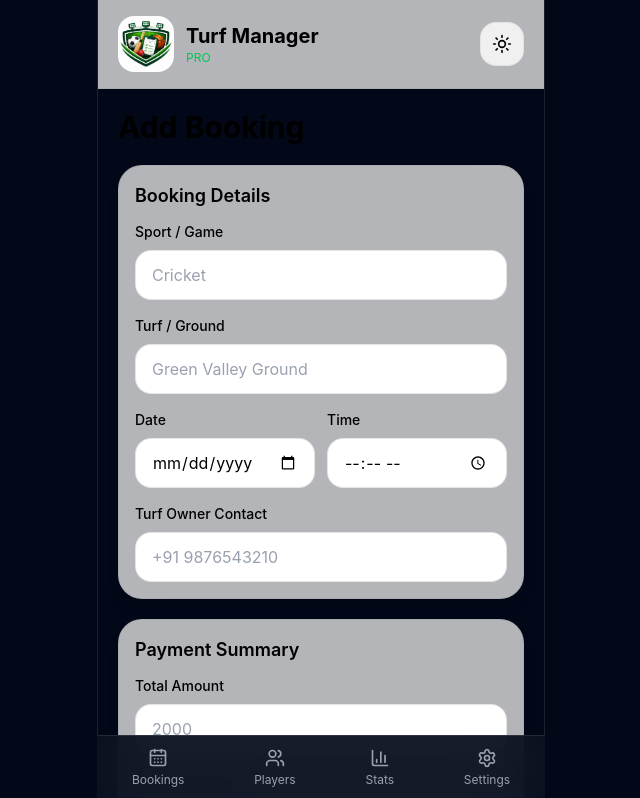
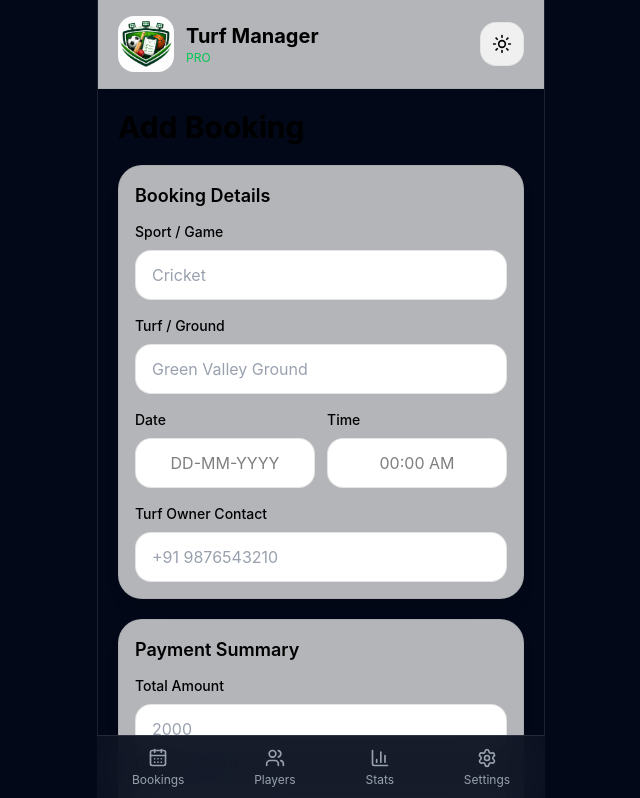
Before and after one commit to SwastikOP14/turf-manager-pro, a React (Vite) app: page /add-booking in a window 1280 px wide. Shown: the top 798 px of the page, without its empty margins (319-959 px from the left). Built offline with nearby package versions, Linux system fonts and the light colour scheme.

Commit message:
Updated project

```diff
--- a/package.json
+++ b/package.json
@@ -13,6 +13,7 @@
     "@tailwindcss/vite": "^4.3.0",
     "lucide-react": "^1.16.0",
     "react": "^19.2.6",
+    "react-datepicker": "^9.1.0",
     "react-dom": "^19.2.6",
     "react-router-dom": "^7.15.1"
   },
--- a/src/components/common/GlassCard.jsx
+++ b/src/components/common/GlassCard.jsx
@@ -1,9 +1,19 @@
-export default function GlassCard({ children, className = "" }) {
+export default function GlassCard({
+  children,
+  className = ""
+}) {
 
   return (
-    <div className={`
+
+    <div
+      className={`
+        relative
+        z-0
+
         rounded-3xl
         p-4
+
+        overflow-visible
 
         bg-white/70
         dark:bg-white/5
@@ -17,10 +27,12 @@ export default function GlassCard({ children, className = "" }) {
         shadow-lg
 
         ${className}
-    `}>
+      `}
+    >
 
       {children}
 
     </div>
+
   )
 }
--- a/src/components/layout/MobileLayout.jsx
+++ b/src/components/layout/MobileLayout.jsx
@@ -28,6 +28,8 @@ export default function MobileLayout({
 
         relative
 
+        overflow-visible
+
         border-x
         border-white/10
       ">
@@ -36,6 +38,8 @@ export default function MobileLayout({
 
         <main className="
           pb-40
+
+          overflow-visible
         ">
 
           {children}
--- a/src/index.css
+++ b/src/index.css
@@ -1 +1,167 @@
 @import "tailwindcss";
+
+/* REMOVE NATIVE DATE/TIME ICONS */
+
+input[type="date"]::-webkit-calendar-picker-indicator,
+input[type="time"]::-webkit-calendar-picker-indicator {
+
+  opacity: 0;
+
+  position: absolute;
+
+  width: 100%;
+  height: 100%;
+
+  cursor: pointer;
+}
+
+/* CUSTOM DATE PLACEHOLDER */
+
+input[type="date"]:before {
+
+  content: "DD-MM-YYYY";
+
+  color: #9CA3AF;
+
+  width: 100%;
+}
+
+/* HIDE PLACEHOLDER AFTER SELECT */
+
+input[type="date"]:focus:before,
+input[type="date"]:valid:before {
+
+  display: none;
+}
+
+/* CUSTOM TIME PLACEHOLDER */
+
+input[type="time"]:before {
+
+  content: "00:00 AM";
+
+  color: #9CA3AF;
+
+  width: 100%;
+}
+
+/* HIDE TIME PLACEHOLDER AFTER SELECT */
+
+input[type="time"]:focus:before,
+input[type="time"]:valid:before {
+
+  display: none;
+}
+
+/* REACT DATE PICKER */
+
+.react-datepicker-popper {
+
+  z-index: 99999 !important;
+}
+
+.react-datepicker-popper-custom {
+
+  z-index: 99999 !important;
+}
+
+.react-datepicker {
+
+  border-radius: 20px !important;
+
+  overflow: hidden;
+
+  border: none !important;
+
+  box-shadow:
+    0 10px 30px rgba(0, 0, 0, 0.25) !important;
+}
+
+/* PORTAL ROOT */
+
+#root-portal {
+
+  position: relative;
+
+  z-index: 99999;
+}
+
+/* DATE PICKER INPUT */
+
+.react-datepicker-wrapper {
+
+  width: 100%;
+}
+
+.react-datepicker__input-container {
+
+  width: 100%;
+}
+
+/* TIME LIST */
+
+.react-datepicker__time-container {
+
+  border-left: 1px solid #e5e7eb !important;
+}
+
+/* DARK MODE SUPPORT */
+
+.dark .react-datepicker {
+
+  background-color: #0f172a !important;
+
+  color: white !important;
+}
+
+.dark .react-datepicker__header {
+
+  background-color: #111827 !important;
+
+  border-bottom: 1px solid rgba(255,255,255,0.1) !important;
+}
+
+.dark .react-datepicker__current-month,
+.dark .react-datepicker-time__header,
+.dark .react-datepicker__day-name,
+.dark .react-datepicker__day,
+.dark .react-datepicker__time-name {
+
+  color: white !important;
+}
+
+.dark .react-datepicker__time-box {
+
+  background-color: #0f172a !important;
+}
+
+.dark .react-datepicker__time-list-item {
+
+  color: white !important;
+}
+
+.dark .react-datepicker__time-list-item:hover {
+
+  background-color: rgba(255,255,255,0.1) !important;
+}
+
+.dark .react-datepicker__day:hover {
+
+  background-color: rgba(255,255,255,0.1) !important;
+}
+
+.dark .react-datepicker__day--selected,
+.dark .react-datepicker__time-list-item--selected {
+
+  background-color: #22c55e !important;
+
+  color: black !important;
+  /* DATE PICKER PORTAL FIX */
+
+.react-datepicker-popper {
+
+  z-index: 999999 !important;
+
+  position: fixed !important;
+}
+}
--- a/src/pages/AddBooking/AddBooking.jsx
+++ b/src/pages/AddBooking/AddBooking.jsx
@@ -1,14 +1,21 @@
 import { useState } from "react"
+
 import MobileLayout from "../../components/layout/MobileLayout"
 import Modal from "../../components/common/Modal"
+
 import { useApp } from "../../context/AppContext"
+
 import GlassCard from "../../components/common/GlassCard"
 import SectionTitle from "../../components/common/SectionTitle"
 import InputField from "../../components/common/InputField"
 import SelectField from "../../components/common/SelectField"
 import PrimaryButton from "../../components/common/PrimaryButton"
 
+import DatePicker from "react-datepicker"
+import "react-datepicker/dist/react-datepicker.css"
+
 export default function AddBooking() {
+
   const [playerModal, setPlayerModal] = useState(false)
 
   const {
@@ -25,22 +32,33 @@ const [turf, setTurf] = useState("")
   const [sport, setSport] = useState("")
   const [amount, setAmount] = useState("")
   const [status, setStatus] = useState("Paid")
-const [date, setDate] = useState("")
-const [time, setTime] = useState("")
+
+  const [date, setDate] = useState(null)
+  const [time, setTime] = useState(null)
+
   return (
+
     <MobileLayout hideFab>
 
-      <div className="p-5 space-y-5">
+      <div className="
+          p-5
+          space-y-5
 
-        {/* Page Title */}
+          relative
+          z-50
+        ">
+
+        {/* PAGE TITLE */}
         <h1 className="
-          text-3xl font-bold
-          text-black dark:text-white
+          text-3xl
+          font-bold
+          text-black
+          dark:text-white
         ">
           Add Booking
         </h1>
 
-        {/* Booking Details */}
+        {/* BOOKING DETAILS */}
         <GlassCard className="space-y-4">
 
           <SectionTitle title="Booking Details" />
@@ -67,31 +85,113 @@ const [time, setTime] = useState("")
             }
           />
 
+          {/* DATE + TIME */}
           <div className="grid grid-cols-2 gap-3">
 
-            <InputField
-              label="Date"
+            {/* DATE */}
+            <div className="flex flex-col gap-2">
 
-              type="date"
+              <label className="
+                text-sm
+                font-medium
+                text-black
+                dark:text-white
+              ">
+                Date
+              </label>
 
-              value={date}
+              <DatePicker
+                selected={date}
 
-              onChange={(e) =>
-                setDate(e.target.value)
+                onChange={(selectedDate) =>
+                  setDate(selectedDate)
                 }
+
+                withPortal
+
+                dateFormat="dd-MM-yyyy"
+
+                placeholderText="DD-MM-YYYY"
+
+                className="
+                  w-full
+                  rounded-2xl
+                  px-4 py-3
+
+                  text-center
+
+                  outline-none
+
+                  bg-white
+                  dark:bg-white/5
+
+                  border
+                  border-black/10
+                  dark:border-white/10
+
+                  text-black
+                  dark:text-white
+                "
               />
 
-            <InputField
-              label="Time"
+            </div>
 
-              type="time"
+            {/* TIME */}
+            <div className="flex flex-col gap-2">
 
-              value={time}
+              <label className="
+                text-sm
+                font-medium
+                text-black
+                dark:text-white
+              ">
+                Time
+              </label>
 
-              onChange={(e) =>
-                setTime(e.target.value)
+              <DatePicker
+                selected={time}
+
+                onChange={(selectedTime) =>
+                  setTime(selectedTime)
                 }
+
+                withPortal
+
+                showTimeSelect
+
+                showTimeSelectOnly
+
+                timeIntervals={5}
+
+                timeCaption="Select Time"
+
+                dateFormat="hh:mm aa"
+
+                placeholderText="00:00 AM"
+
+                className="
+                  w-full
+                  rounded-2xl
+                  px-4 py-3
+
+                  text-center
+
+                  outline-none
+
+                  bg-white
+                  dark:bg-white/5
+
+                  border
+                  border-black/10
+                  dark:border-white/10
+
+                  text-black
+                  dark:text-white
+                "
               />
+
+            </div>
+
           </div>
 
           <InputField
@@ -101,8 +201,8 @@ const [time, setTime] = useState("")
 
         </GlassCard>
 
-        {/* Payment Summary */}
-        <GlassCard className="space-y-4">
+        {/* PAYMENT SUMMARY */}
+        <GlassCard className="relative z-0" >
 
           <SectionTitle title="Payment Summary" />
 
@@ -139,12 +239,16 @@ const [time, setTime] = useState("")
           />
 
           <div className="
-            flex justify-between
-            text-sm font-semibold
+            flex
+            justify-between
+
+            text-sm
+            font-semibold
           ">
 
             <span className="
-              text-black dark:text-white
+              text-black
+              dark:text-white
             ">
               Remaining Amount
             </span>
@@ -157,7 +261,7 @@ const [time, setTime] = useState("")
 
         </GlassCard>
 
-        {/* Paid By */}
+        {/* PAID BY */}
         <GlassCard className="space-y-4">
 
           <SectionTitle title="Paid By" />
@@ -169,17 +273,22 @@ const [time, setTime] = useState("")
 
         </GlassCard>
 
-        {/* Players */}
+        {/* PLAYERS */}
         <GlassCard className="space-y-4">
 
           <div className="
-            flex items-center justify-between
+            flex
+            items-center
+            justify-between
           ">
 
             <SectionTitle title="Total Players" />
 
             <button
-                  onClick={() => setPlayerModal(true)}
+              onClick={() =>
+                setPlayerModal(true)
+              }
+
               className="
                 text-sm
                 text-green-500
@@ -191,7 +300,6 @@ const [time, setTime] = useState("")
 
           </div>
 
-          {/* Player Rows */}
           <div className="space-y-3">
 
             {
@@ -199,13 +307,17 @@ const [time, setTime] = useState("")
 
                 <div
                   key={player}
+
                   className="
-                    flex items-center justify-between
+                    flex
+                    items-center
+                    justify-between
                   "
                 >
 
                   <span className="
-                    text-black dark:text-white
+                    text-black
+                    dark:text-white
                   ">
                     {player}
                   </span>
@@ -218,6 +330,7 @@ const [time, setTime] = useState("")
                   </span>
 
                 </div>
+
               ))
             }
 
@@ -225,6 +338,7 @@ const [time, setTime] = useState("")
 
         </GlassCard>
 
+        {/* CONTINUE BUTTON */}
         <PrimaryButton
           text="Continue"
 
@@ -237,6 +351,7 @@ const [time, setTime] = useState("")
               !date ||
               !time
             ) return
+
             addBooking({
 
               turf,
@@ -247,41 +362,56 @@ const [time, setTime] = useState("")
 
               status,
 
-              date,
+              date: date?.toLocaleDateString(),
 
-              time
+              time: time?.toLocaleTimeString([], {
+                hour: "2-digit",
+                minute: "2-digit"
+              })
             })
 
             setTurf("")
             setSport("")
             setAmount("")
             setStatus("Paid")
-            setDate("")
-            setTime("")
+
+            setDate(null)
+            setTime(null)
           }}
         />
 
       </div>
+
+      {/* PLAYER MODAL */}
       <Modal
         open={playerModal}
-            onClose={() => setPlayerModal(false)}
+
+        onClose={() =>
+          setPlayerModal(false)
+        }
       >
 
         <div className="space-y-5">
 
           <div className="
-                flex items-center justify-between
+            flex
+            items-center
+            justify-between
           ">
 
             <h2 className="
-                  text-2xl font-bold
+              text-2xl
+              font-bold
               text-white
             ">
               Add Player
             </h2>
 
             <button
-                  onClick={() => setPlayerModal(false)}
+              onClick={() =>
+                setPlayerModal(false)
+              }
+
               className="
                 text-gray-400
                 text-xl
@@ -313,6 +443,7 @@ const [time, setTime] = useState("")
               setPlayerPhone(e.target.value)
             }
           />
+
           {
             playerError && (
 
@@ -326,16 +457,22 @@ const [time, setTime] = useState("")
 
             )
           }
+
           <PrimaryButton
             text="Add Player"
 
             onClick={() => {
 
-                  const trimmedName = playerName.trim()
-                  const trimmedPhone = playerPhone.trim()
+              const trimmedName =
+                playerName.trim()
 
-                  // EMPTY CHECK
-                  if (!trimmedName || !trimmedPhone) {
+              const trimmedPhone =
+                playerPhone.trim()
+
+              if (
+                !trimmedName ||
+                !trimmedPhone
+              ) {
 
                 setPlayerError(
                   "All fields are required"
@@ -344,8 +481,9 @@ const [time, setTime] = useState("")
                 return
               }
 
-                  // PHONE LENGTH
-                  if (trimmedPhone.length < 7) {
+              if (
+                trimmedPhone.length < 7
+              ) {
 
                 setPlayerError(
                   "Phone number is too short"
@@ -354,8 +492,8 @@ const [time, setTime] = useState("")
                 return
               }
 
-                  // DUPLICATE CHECK
-                  const playerExists = players.some(
+              const playerExists =
+                players.some(
                   (player) =>
                     player.phone === trimmedPhone
                 )
@@ -369,17 +507,14 @@ const [time, setTime] = useState("")
                 return
               }
 
-                  // CLEAR ERROR
               setPlayerError("")
 
-                  // ADD PLAYER
               addPlayer({
                 name: trimmedName,
                 phone: trimmedPhone,
                 balance: 0
               })
 
-                  // RESET
               setPlayerName("")
               setPlayerPhone("")
 
@@ -390,6 +525,7 @@ const [time, setTime] = useState("")
         </div>
 
       </Modal>
+
     </MobileLayout>
   )
 }
```
Also changed, not shown: src/components/common/InputField.jsx (+16 -5 lines), 1 other file (tests, documents, lock files or other folders). Lines whose indentation alone changed are shown as unchanged.
